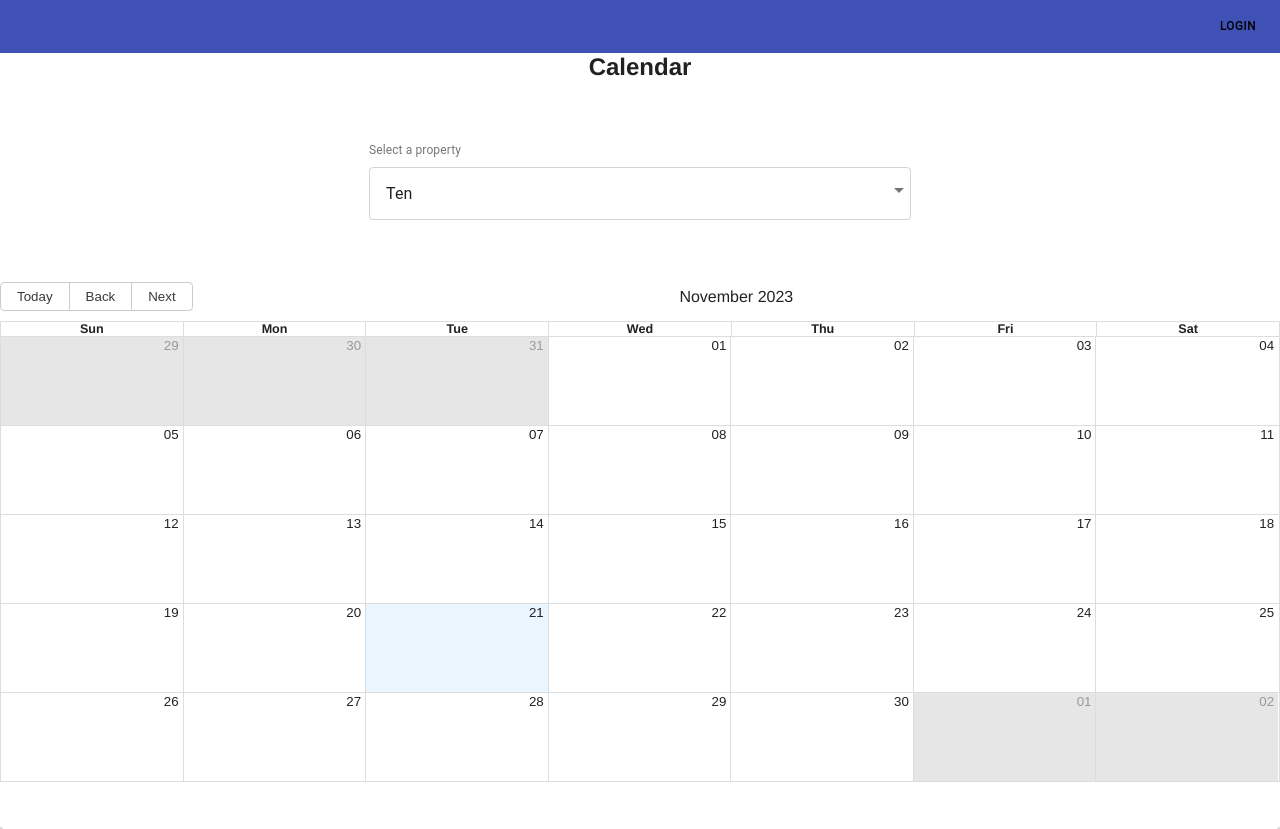
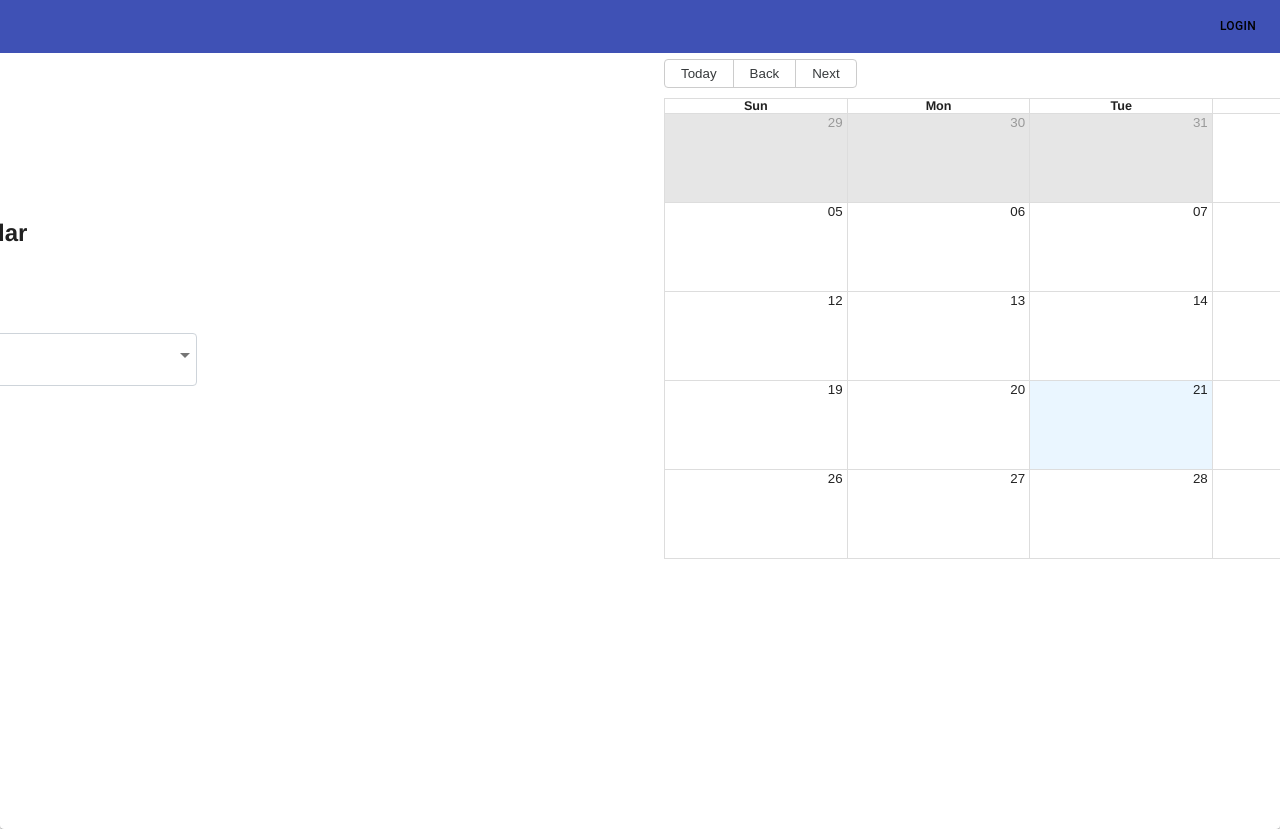
Before and after one commit to Abdulrahimch/modernlock-fr, a React (Create React App) app: page /calender in a window 1280 px wide. Built offline with nearby package versions, Linux system fonts and the light colour scheme.

Commit message:
adding title to caldendar page

```diff
--- a/src/pages/Calendar/Calendar.tsx
+++ b/src/pages/Calendar/Calendar.tsx
@@ -33,7 +33,7 @@ const Calendar = () => {
     return (
         <>
         <Paper style={{ height: "100vh" }}>
-            <Grid container direction="column" alignContent="center" justifyContent="center" spacing={6}>
+            <Grid container direction="column" alignContent="center" justifyContent="center" spacing={6} style={{ height: "70vh" }}>
                 <Grid item className={classes.title}>
                     calendar
                 </Grid>
--- a/src/pages/Calendar/useStyles.ts
+++ b/src/pages/Calendar/useStyles.ts
@@ -14,7 +14,6 @@ const useStyles = makeStyles((theme) => ({
         fontSize: 24,
         color: 'primary',
         textAlign: 'center',
-        paddingTop: theme.spacing(3),
     },
     select: {
         borderRadius: 4,
@@ -25,7 +24,7 @@ const useStyles = makeStyles((theme) => ({
         padding: theme.spacing(2),
         marginTop: '0.5em',
         width: '100%',
-        minWidth: 500,
+        minWidth: 400,
         transition: theme.transitions.create(['border-color', 'box-shadow']),
       },
     listItem: {
```
